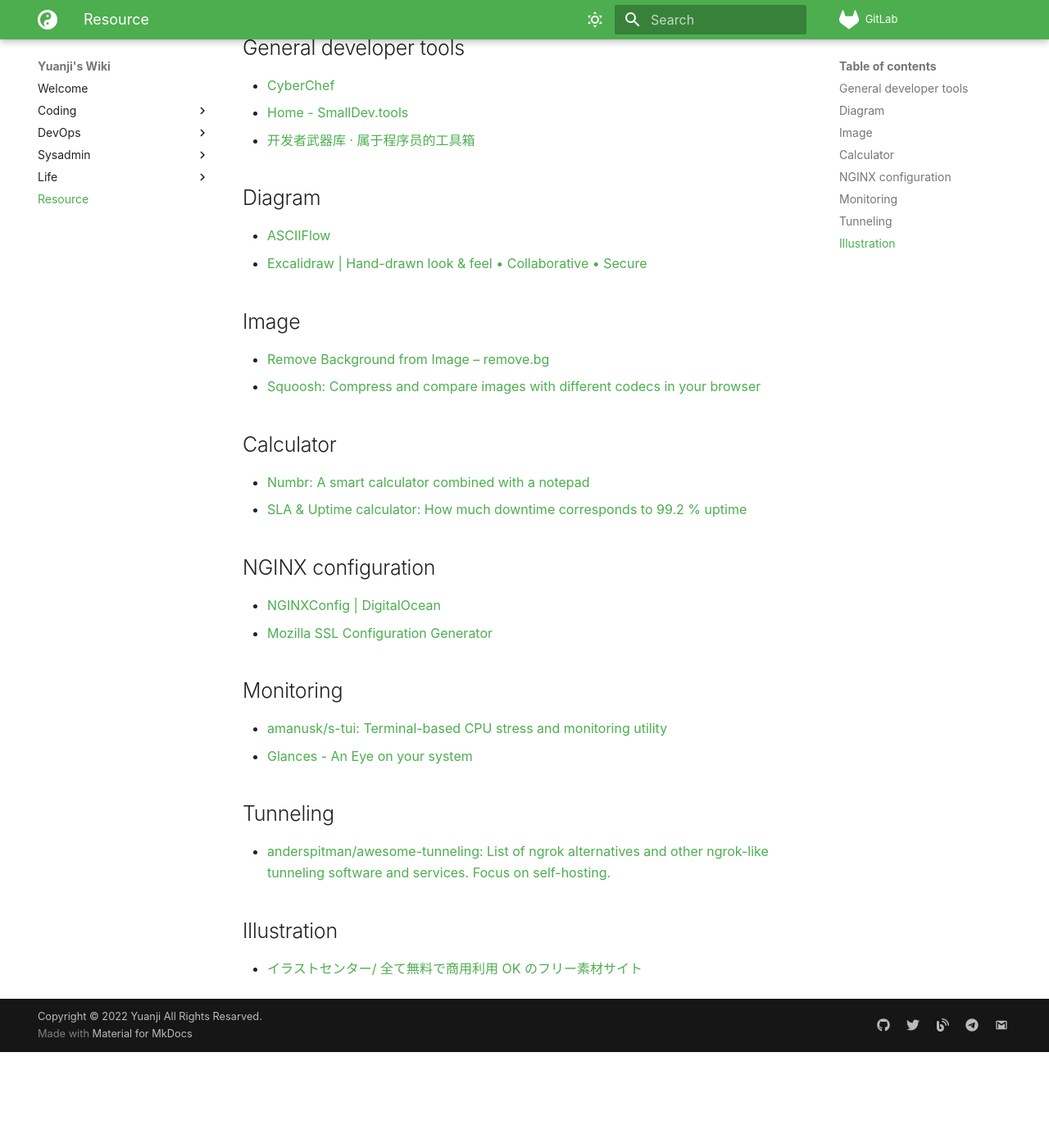
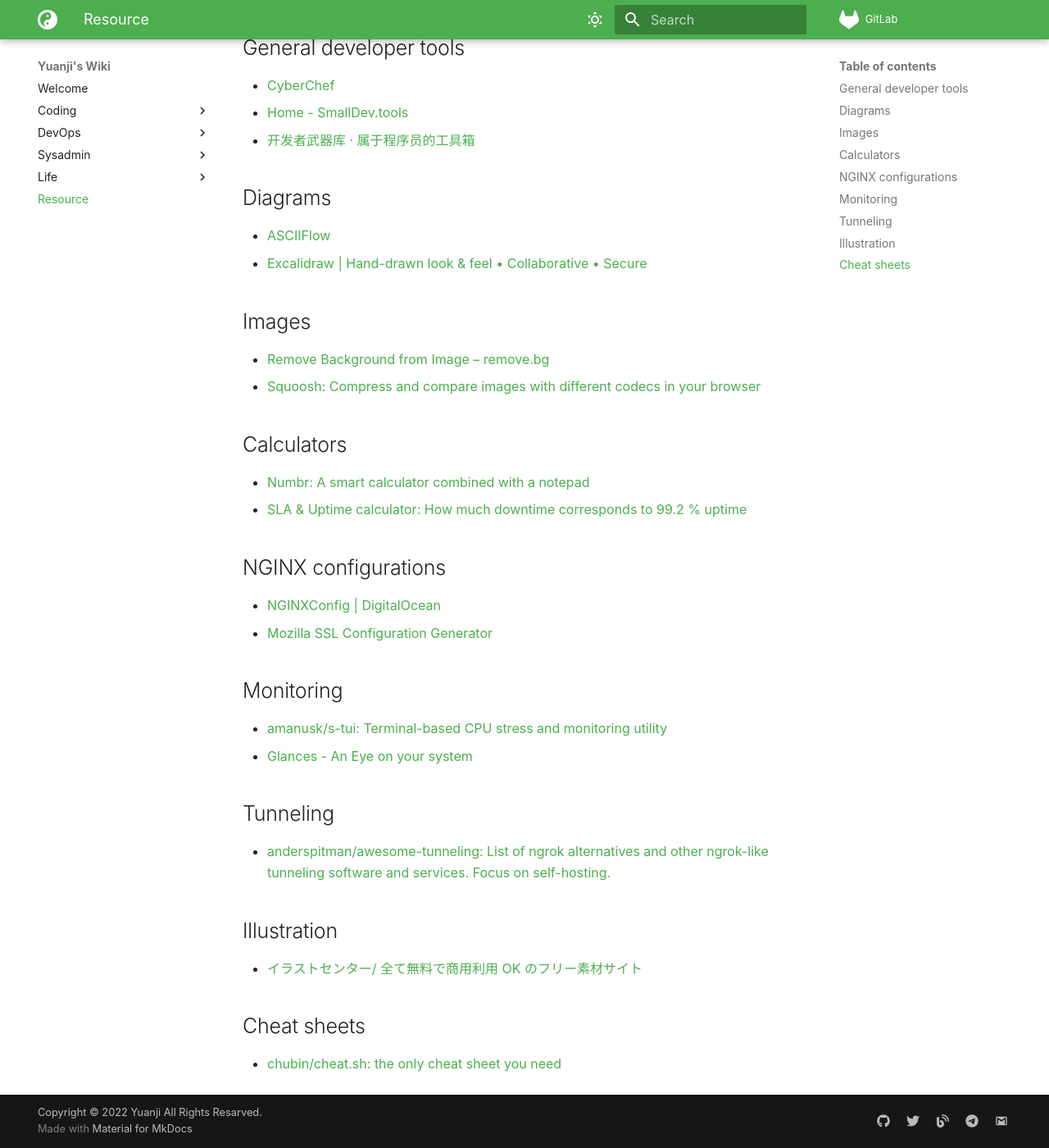
Before and after one commit to yuanji-dev/wiki, an MkDocs documentation site: the page built from docs/resource.md, in a window 1280 px wide and 1400 px high, scrolled down 139 px. Shown: the whole window at 82% size. Built offline with MkDocs 1.6.1 and Material for MkDocs 9.7.7, drawn with Linux system fonts in a browser that asks for light colours; some web fonts are replaced; comment, search, counter and statistics services are not loaded; before the commit the page ends 1422 px from its top, so only the background shows below that.

```diff
--- a/docs/resource.md
+++ b/docs/resource.md
@@ -4,22 +4,22 @@
 - [Home - SmallDev.tools](https://smalldev.tools/)
 - [开发者武器库 · 属于程序员的工具箱](https://devtool.tech/)
 
-## Diagram
+## Diagrams
 
 - [ASCIIFlow](https://asciiflow.com/#/)
 - [Excalidraw | Hand-drawn look & feel • Collaborative • Secure](https://excalidraw.com/)
 
-## Image
+## Images
 
 - [Remove Background from Image – remove.bg](https://www.remove.bg/)
 - [Squoosh: Compress and compare images with different codecs in your browser](https://squoosh.app/)
 
-## Calculator
+## Calculators
 
 - [Numbr: A smart calculator combined with a notepad](https://numbr.dev/)
 - [SLA & Uptime calculator: How much downtime corresponds to 99.2 % uptime](https://uptime.is/)
 
-## NGINX configuration
+## NGINX configurations
 
 - [NGINXConfig | DigitalOcean](https://www.digitalocean.com/community/tools/nginx)
 - [Mozilla SSL Configuration Generator](https://ssl-config.mozilla.org/)
@@ -36,3 +36,7 @@
 ## Illustration
 
 - [イラストセンター/ 全て無料で商用利用 OK のフリー素材サイト](https://illustcenter.com/)
+
+## Cheat sheets
+
+- [chubin/cheat.sh: the only cheat sheet you need](https://github.com/chubin/cheat.sh)
--- a/mkdocs.yml
+++ b/mkdocs.yml
@@ -13,6 +13,7 @@ nav:
       - Python:
           - coding/python/index.md
           - coding/python/poetry.md
+          - coding/python/oauthlib.md
       - coding/database.md
       - "Frontend":
           - coding/frontend/index.md
```
Also changed, not shown: docs/coding/python/index.md (+1 -1 lines), docs/coding/python/oauthlib.md (added, +61 -0 lines).
